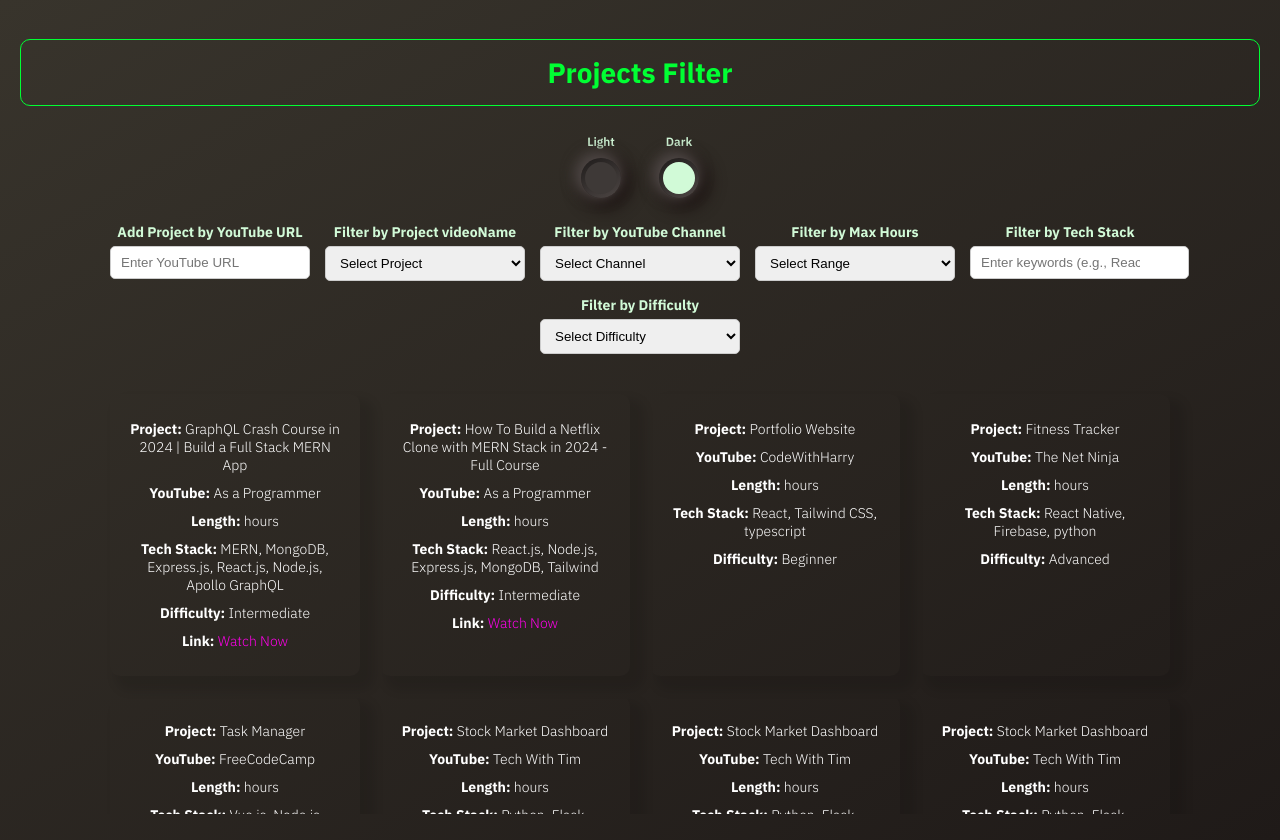
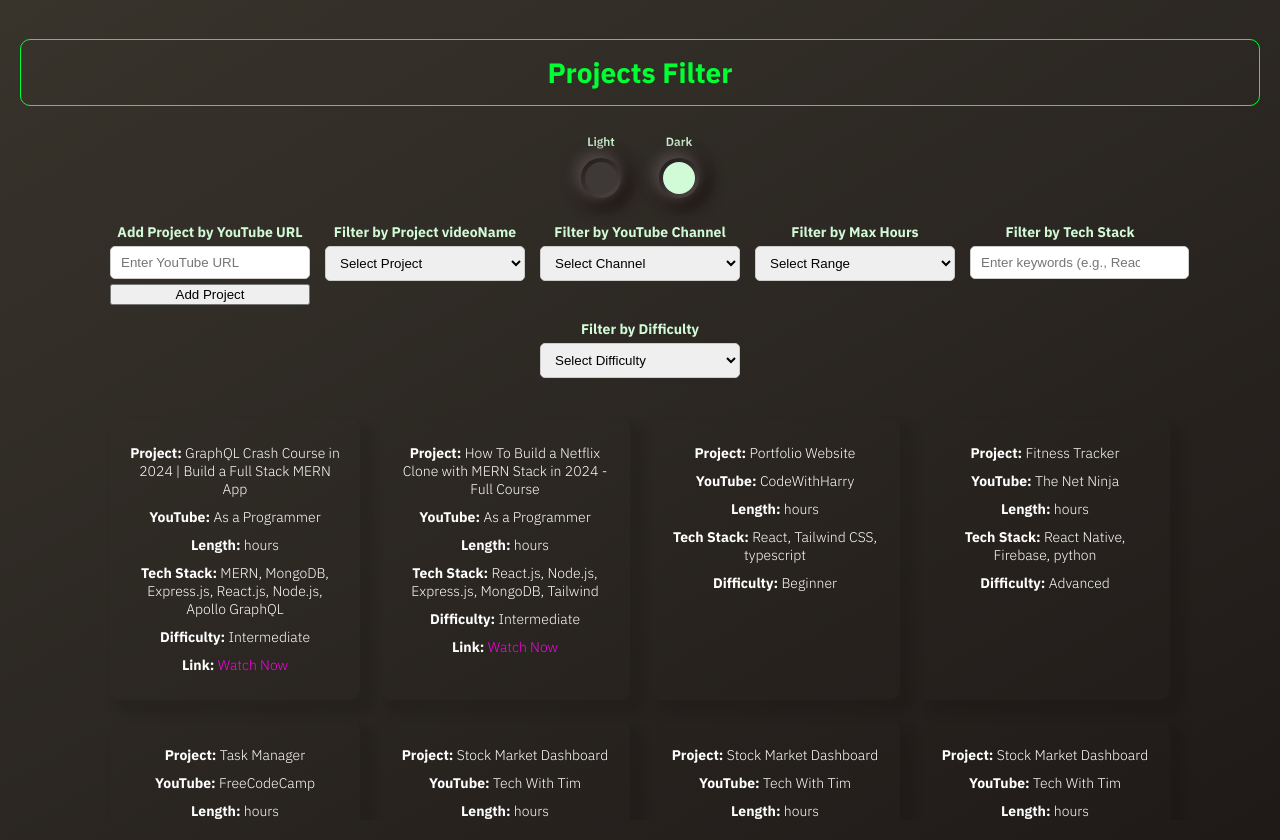
Before and after one commit to ItzhakLevy1/Projects-Filter-React, a React (Create React App) app: page / in a window 1280 px wide. Built offline with nearby package versions, Linux system fonts and the light colour scheme.

Commit message:
Improve parseDuration Helper function to parse ISO 8601 duration to hours And test communication of the frontend with the backend

```diff
--- a/src/MultiFilters.js
+++ b/src/MultiFilters.js
@@ -66,12 +66,57 @@
   };
 
   const handleAddProject = async () => {
+    console.log("handleAddProject called");
     try {
+      if (!youtubeUrl) {
+        alert("YouTube URL must not be empty");
+        return;
+      }
+
+      // Fetch video details
       const videoDetails = await fetchVideoDetails(youtubeUrl);
-      // console.log("Video details fetched:", videoDetails);
-      setAddedProject(videoDetails); // Save details to state
+
+      // Extract the necessary fields
+      const {
+        title: videoName,
+        description: category,
+        channelTitle: youtubeChannel,
+        duration: lengthInHours,
+        techStack = [],
+        difficulty = "Beginner",
+        link = youtubeUrl,
+      } = videoDetails;
+
+      // Prepare the data for the backend
+      const newItem = {
+        videoName,
+        category,
+        youtubeChannel,
+        lengthInHours: parseDuration(lengthInHours), // Convert ISO 8601 duration to hours
+        techStack,
+        difficulty,
+        link,
+      };
+
+      console.log("Prepared New Item:", newItem);
+
+      // Test simple payload first
+      const testData = "Hello, Backend!"; // Change this to a number if needed, e.g., 123
+      const response = await axios.post("http://localhost:5000/api/test", {
+        data: testData,
+      });
+
+      console.log("Backend Response:", response);
+
+      if (response.status === 201) {
+        alert("Project added successfully!");
+        setAddedProject(response.data); // Update state with the added project
+      } else {
+        alert("Failed to add project. Please try again.");
+      }
     } catch (error) {
-      console.error("Error fetching video details:", error);
+      console.error("Error adding project:", error.response || error.message || error);
+      alert("An error occurred. Please check the console for details.");
     }
   };
 
@@ -94,6 +139,7 @@
                 if (e.key === "Enter") handleAddProject();
               }}
             />
+            <button onClick={handleAddProject}>Add Project</button>
           </div>
 
           <div className="filter">
--- a/src/components/services/YoutubeService.js
+++ b/src/components/services/YoutubeService.js
@@ -1,3 +1,5 @@
+import axios from "axios";
+
 const videoCache = new Map();
 
 async function fetchVideoDetails(url) {
@@ -52,6 +54,10 @@
         link: url, // Original YouTube URL
       };
       console.log("Fetched from API:", videoDetails);
+
+      // Send video details to backend
+      await sendVideoDetailsToBackend(videoDetails);
+
       return videoDetails;
     } else {
       throw new Error("Video not found");
@@ -59,6 +65,19 @@
   } catch (error) {
     console.error("Error fetching from YouTube API:", error);
     throw error;
+  }
+}
+
+// Helper function to send video details to backend
+async function sendVideoDetailsToBackend(videoDetails) {
+  try {
+    const response = await axios.post(
+      "http://localhost:5000/api/items",
+      videoDetails
+    );
+    console.log("Video details sent to backend:", response.data);
+  } catch (error) {
+    console.error("Error sending video details to backend:", error);
   }
 }
 
--- a/src/utils/Utils.js
+++ b/src/utils/Utils.js
@@ -69,18 +69,32 @@
 
 // Helper function to parse ISO 8601 duration to hours
 export const parseDuration = (isoDuration) => {
+  // Validate input
+  if (!isoDuration || typeof isoDuration !== "string") {
+    console.error("Invalid duration:", isoDuration);
+    return 0; // Default to 0 if the input is invalid
+  }
+
+  // Match the ISO 8601 duration pattern
   const match = isoDuration.match(/PT(\d+H)?(\d+M)?(\d+S)?/);
+  if (!match) {
+    console.error("Invalid ISO 8601 duration format:", isoDuration);
+    return 0; // Default to 0 if no match
+  }
+
+  // Parse hours, minutes, and seconds
   const hours = parseInt(match[1]?.replace("H", "") || "0", 10);
   const minutes = parseInt(match[2]?.replace("M", "") || "0", 10);
   const seconds = parseInt(match[3]?.replace("S", "") || "0", 10);
 
+  // Calculate total hours
   const totalHours = hours + minutes / 60 + seconds / 3600;
   console.log(
     `Duration parsed: ${hours} hours, ${minutes} minutes, ${seconds} seconds (${totalHours.toFixed(
       2
     )} hours)`
   );
-  // console.log("totalHours", totalHours);
+
   return totalHours;
 };
 
```
Also changed, not shown: src/App.js (+24 -0 lines).
